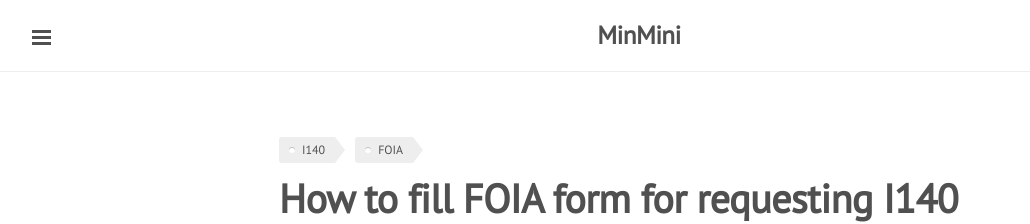
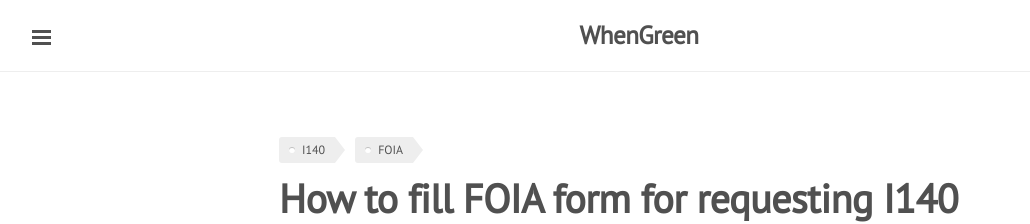
Before and after one commit to gitforwork2/gitforwork.github.io, a Jekyll site: the page built from index.html, in a window 1280 px wide and 900 px high. Shown: the top 224 px of the window, without its empty margins (1-1031 px from the left). Built offline with Jekyll 4.4.1, drawn with Linux system fonts in a browser that asks for light colours; Markdown is read by kramdown in place of the engine named in the settings; the list of posts is cut into pages by our own code.

Commit message:
Renamed to whengreen

```diff
--- a/_config.yml
+++ b/_config.yml
@@ -8,7 +8,7 @@ highlighter:         pygments
 permalink:        /posts/:title/
 
 # Setup
-title:            MinMini
+title:            WhenGreen
 tagline:          ""
 description:      'Green card tracking'
 url:              http://gitforwork.github.io/
@@ -22,12 +22,12 @@ gems:
 - jekyll-sitemap
 
 author:
-  name:           'MinMini'
+  name:           'WhenGreen'
   url:            http://gitforwork.github.io/
 
 # Custom vars
 version:          1.0
-me:               MinMini Staff
+me:               WhenGreen Staff
 
 github:
   repo:           https://github.com/gitforwork/gitforwork.github.io
```
Also changed, not shown: about.md (+2 -1 lines).
